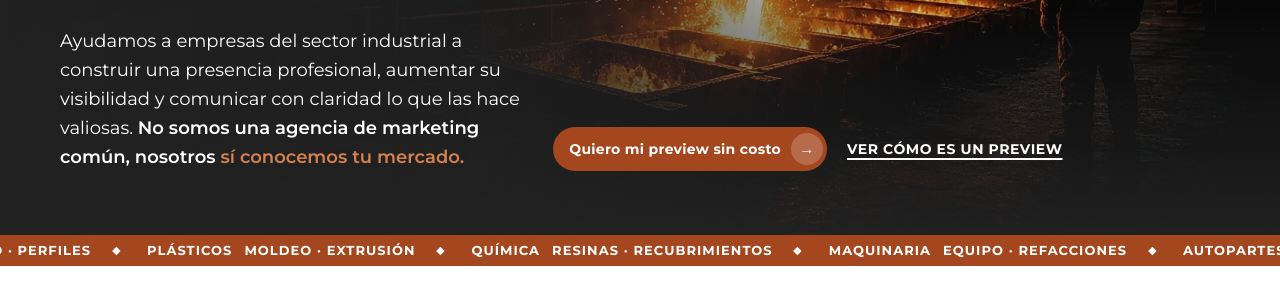
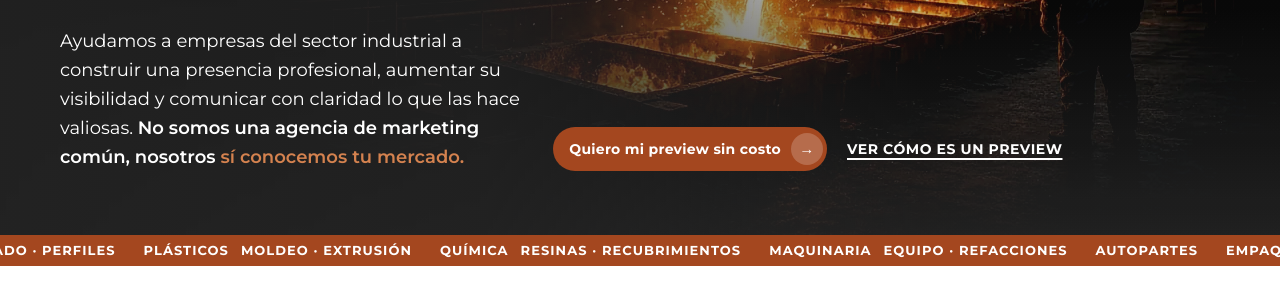
Before and after one commit to sromano418/ingot-web, a plain HTML site: page plantilla/inicio.html in a window 1280 px wide. Shown: the part 496-800 px from the top of the page. Drawn offline with Linux system fonts and the light colour scheme.

Commit message:
Marquesina: quitar el rombo separador
La separación entre sectores queda solo con el espacio que ya tenía cada bloque.

Co-authored-by: sromano418 <sromano418@users.noreply.github.com>

```diff
--- a/static/estilos.css
+++ b/static/estilos.css
@@ -84,7 +84,6 @@ body:has(.hero) .hero{padding-top:88px}
 .marq:hover .marq-in{animation-play-state:paused}
 .marq span{font-weight:700;text-transform:uppercase;font-size:13px;letter-spacing:.08em;line-height:1;padding-right:28px;display:inline-flex;align-items:center;gap:12px}
 .marq span i{font-style:normal;font-size:13px;font-weight:700;letter-spacing:.08em;color:#fff}
-.marq span::after{content:"";width:6px;height:6px;background:#fff;transform:rotate(45deg);margin-left:10px;flex:none}
 @keyframes mq{to{transform:translateX(-50%)}}
 
 /* ============ BRECHA ============ */
```
